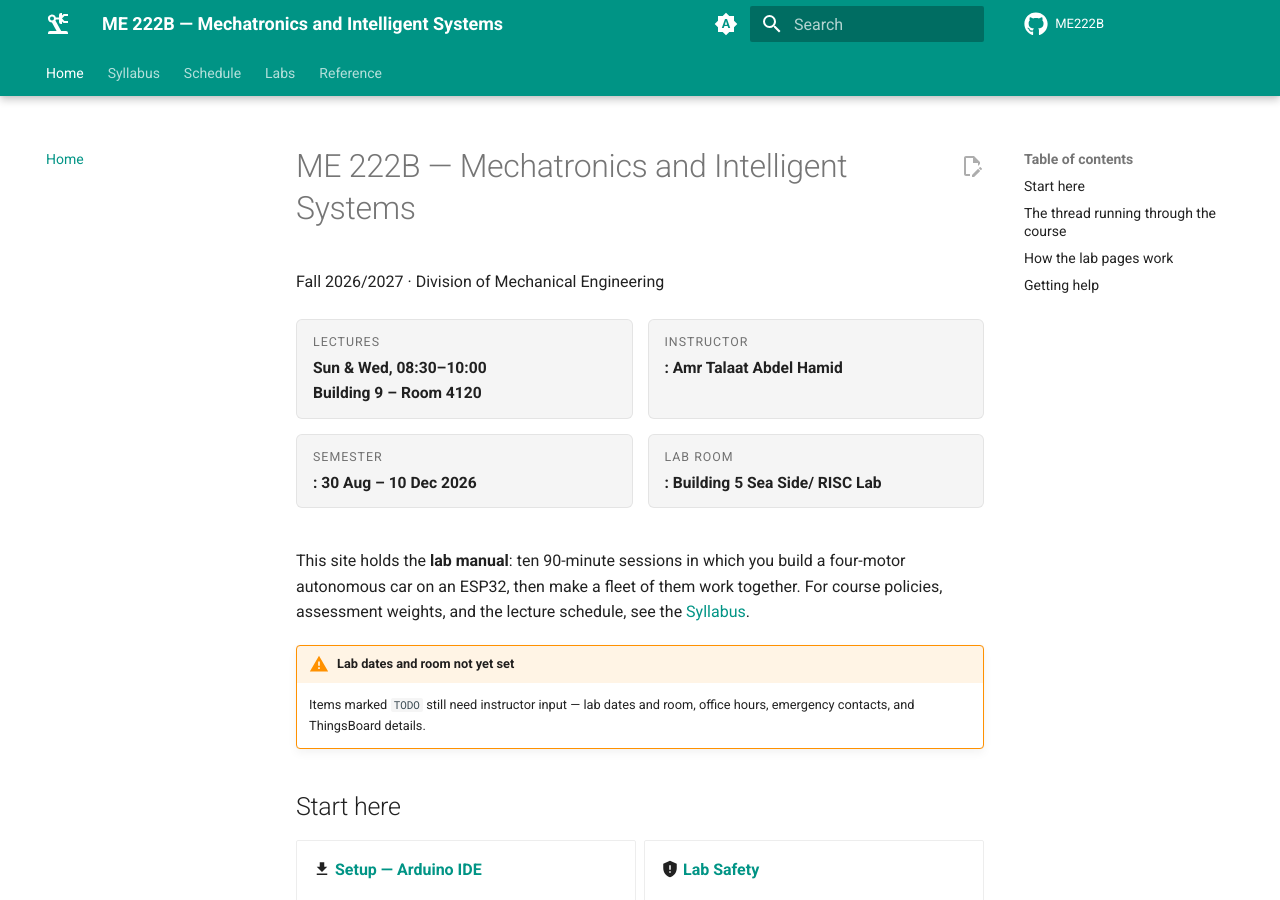
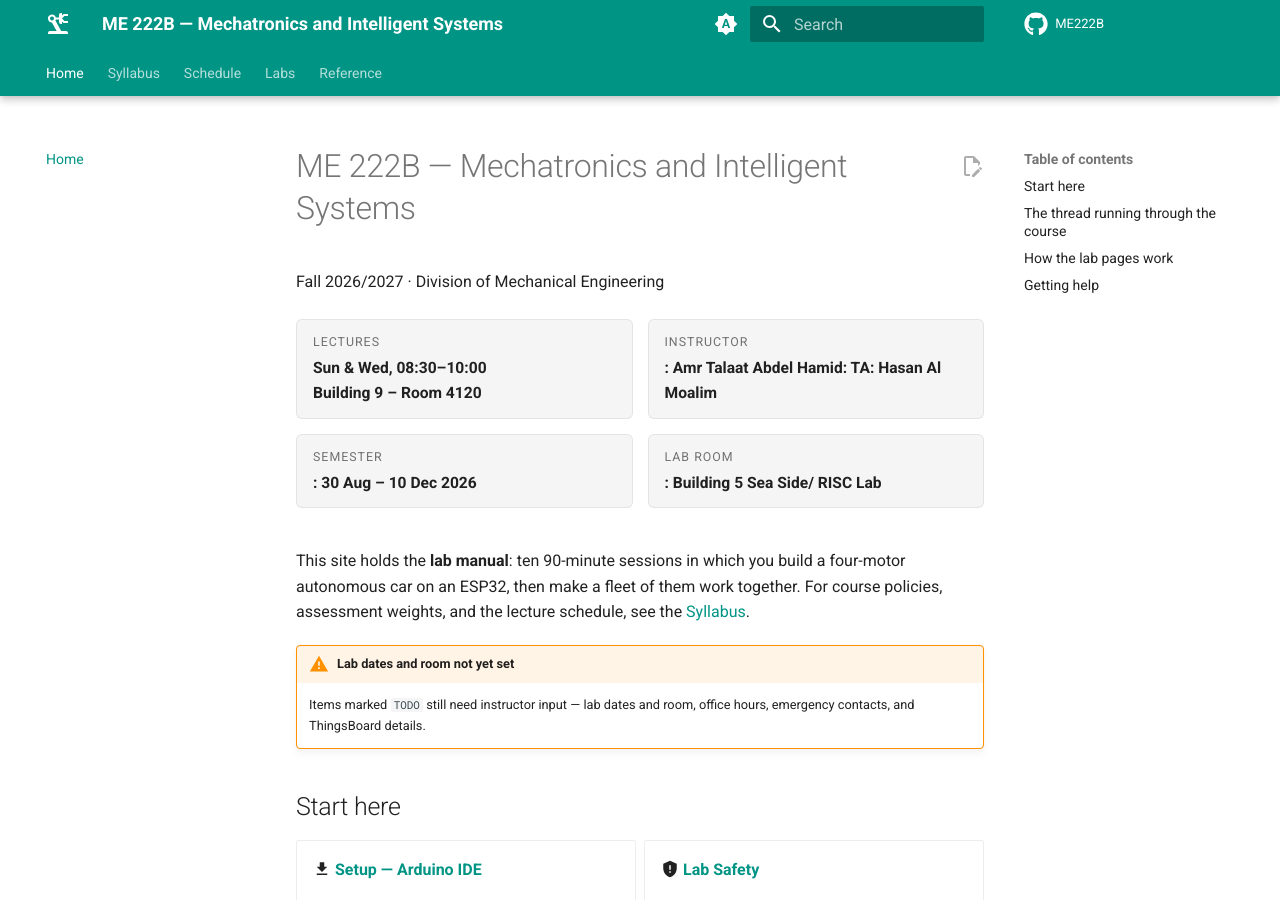
Before and after one commit to Hassan-Al-Moalim/ME222B, an MkDocs documentation site: the page built from docs/index.md, in a window 1280 px wide and 900 px high. Built offline with MkDocs 1.6.1 and Material for MkDocs 9.7.7, drawn with Linux system fonts in a browser that asks for light colours; comment, search, counter and statistics services are not loaded.

Commit message:
Update instructor details in index.md
Added TA information for the course instructor.

```diff
--- a/docs/index.md
+++ b/docs/index.md
@@ -8,7 +8,7 @@ Fall 2026/2027 · Division of Mechanical Engineering
 
 <div class="lab-meta" markdown>
 <div><span class="k">Lectures</span><span class="v">Sun &amp; Wed, 08:30–10:00<br>Building 9 – Room 4120</span></div>
-<div><span class="k">Instructor</span><span class="v">: Amr Talaat Abdel Hamid</span></div>
+<div><span class="k">Instructor</span><span class="v">: Amr Talaat Abdel Hamid</span></span><span class="v">: TA: Hasan Al Moalim</span></div>
 <div><span class="k">Semester</span><span class="v">: 30 Aug – 10 Dec 2026</span></div>
 <div><span class="k">Lab room</span><span class="v">: Building 5 Sea Side/ RISC Lab</span></div>
 </div>
```
